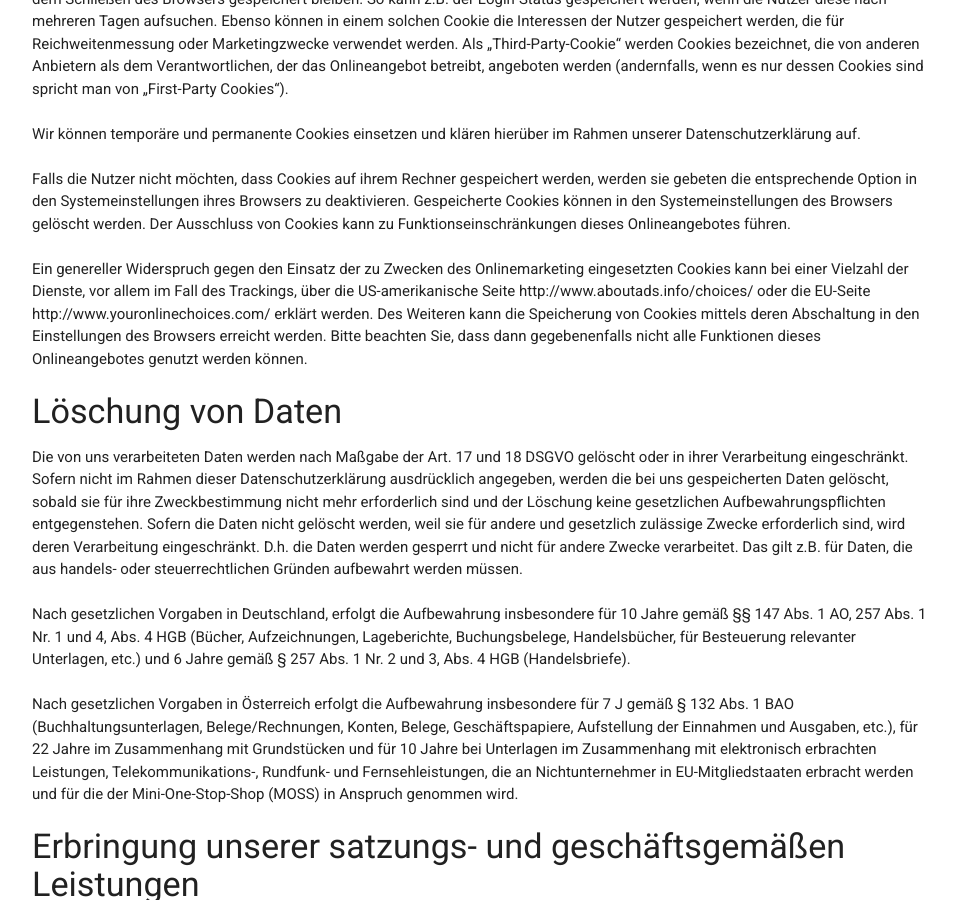
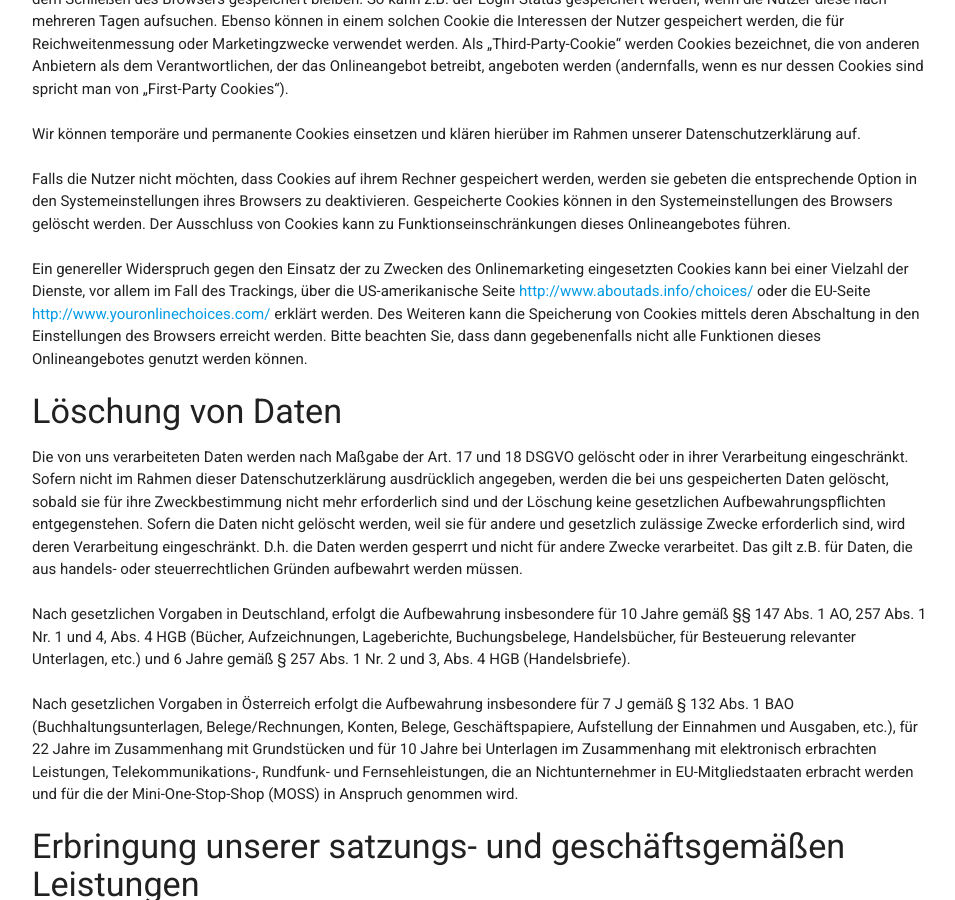
Before and after one commit to Freifunk-Rhein-Sieg/freifunk-rhein-sieg.net, a Jekyll site: the page built from datenschutz.html, in a window 1280 px wide and 900 px high, scrolled down 3670 px. Shown: the whole window, without its empty margins (160-1115 px from the left). Built offline with Jekyll 4.4.1, drawn with Linux system fonts in a browser that asks for light colours; nearby versions of some CDN libraries; some of the changed lines change nothing that is shown; some of the changed text lies outside the part shown.

Commit message:
added link

```diff
--- a/datenschutz.html
+++ b/datenschutz.html
@@ -99,7 +99,9 @@ permalink: /datenschutz/
             <br><br>
             Falls die Nutzer nicht m&ouml;chten, dass Cookies auf ihrem Rechner gespeichert werden, werden sie gebeten die entsprechende Option in den Systemeinstellungen ihres Browsers zu deaktivieren. Gespeicherte Cookies k&ouml;nnen in den Systemeinstellungen des Browsers gel&ouml;scht werden. Der Ausschluss von Cookies kann zu Funktionseinschr&auml;nkungen dieses Onlineangebotes f&uuml;hren.
             <br><br>
-            Ein genereller Widerspruch gegen den Einsatz der zu Zwecken des Onlinemarketing eingesetzten Cookies kann bei einer Vielzahl der Dienste, vor allem im Fall des Trackings, &uuml;ber die US-amerikanische Seite http://www.aboutads.info/choices/ oder die EU-Seite http://www.youronlinechoices.com/ erkl&auml;rt werden. Des Weiteren kann die Speicherung von Cookies mittels deren Abschaltung in den Einstellungen des Browsers erreicht werden. Bitte beachten Sie, dass dann gegebenenfalls nicht alle Funktionen dieses Onlineangebotes genutzt werden k&ouml;nnen.
+            Ein genereller Widerspruch gegen den Einsatz der zu Zwecken des Onlinemarketing eingesetzten Cookies kann bei einer Vielzahl der Dienste, vor allem im Fall des Trackings, &uuml;ber die US-amerikanische Seite
+            <a href="http://www.aboutads.info/choices/">http://www.aboutads.info/choices/</a> oder die EU-Seite <a
+                href="http://www.youronlinechoices.com/">http://www.youronlinechoices.com/</a> erkl&auml;rt werden. Des Weiteren kann die Speicherung von Cookies mittels deren Abschaltung in den Einstellungen des Browsers erreicht werden. Bitte beachten Sie, dass dann gegebenenfalls nicht alle Funktionen dieses Onlineangebotes genutzt werden k&ouml;nnen.
         </p>
         <h4>L&ouml;schung von Daten</h4>
         <p>
@@ -154,7 +156,8 @@ permalink: /datenschutz/
             <br><br>
             Nach unserer Kenntnis werden die Daten der Nutzer durch OpenStreetMap ausschlie&szlig;lich zu Zwecken der Darstellung der Kartenfunktionen und Zwischenspeicherung der gew&auml;hlten Einstellungen verwendet. Zu diesen Daten k&ouml;nnen insbesondere IP-Adressen und Standortdaten der Nutzer geh&ouml;ren, die jedoch nicht ohne deren Einwilligung (im Regelfall im Rahmen der Einstellungen ihrer Mobilger&auml;te vollzogen), erhoben werden.
             <br><br>
-            Die Daten k&ouml;nnen in den USA verarbeitet werden. Weitere Informationen k&ouml;nnen Sie der Datenschutzerkl&auml;rung von OpenStreetMap entnehmen: https://wiki.openstreetmap.org/wiki/Privacy_Policy.
+            Die Daten k&ouml;nnen in den USA verarbeitet werden. Weitere Informationen k&ouml;nnen Sie der Datenschutzerkl&auml;rung von OpenStreetMap entnehmen:
+            <a href="https://wiki.openstreetmap.org/wiki/Privacy_Policy">https://wiki.openstreetmap.org/wiki/Privacy_Policy</a>.
         </p>
         <p>Erstellt mit <a href="https://datenschutz-generator.de/">Datenschutz-Generator.de von RA Dr. Thomas Schwenke</a></p>
     </section>
```
